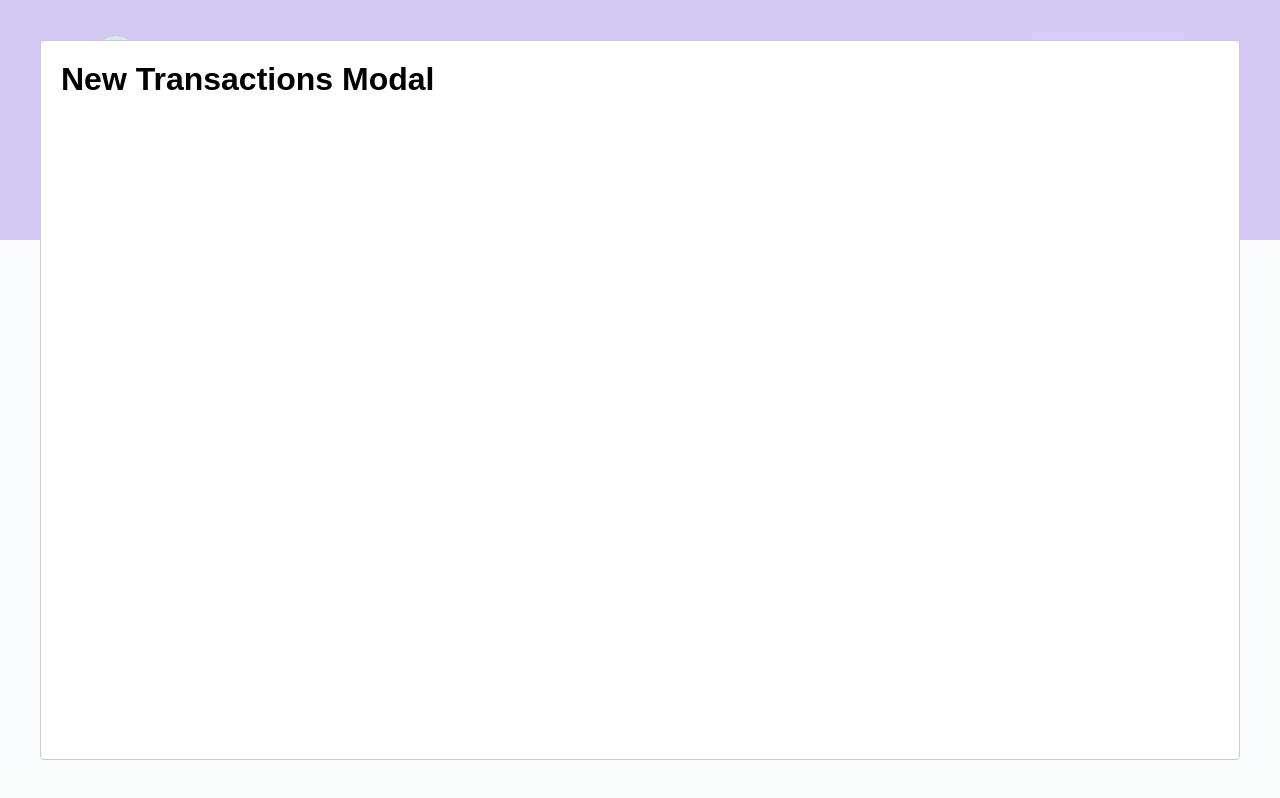
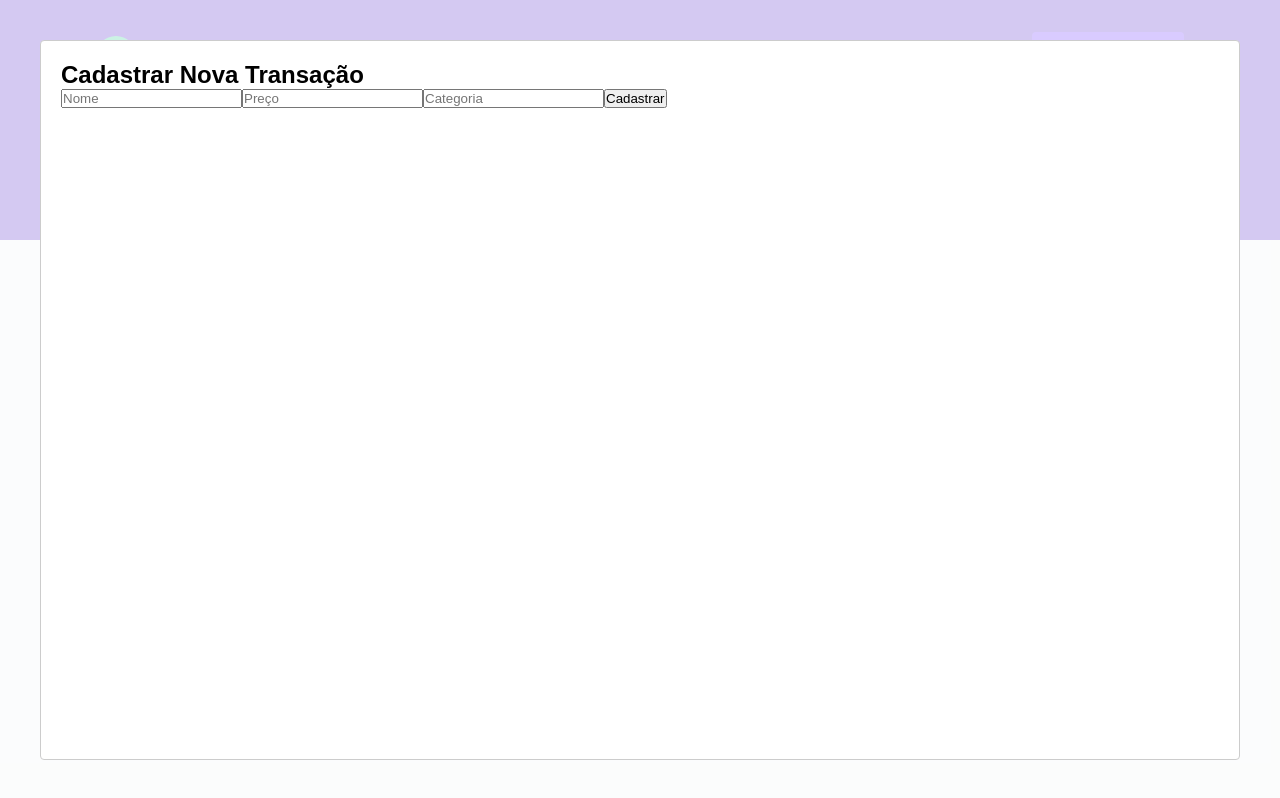
Before and after one commit to tmz81/dtmoney, a React (Vite) app: page / in a window 1280 px wide. Both pictures are taken after a click on the button "New Transition". Built offline with nearby package versions, Linux system fonts and the light colour scheme; no server answers; what miragejs would draw is missing.

Commit message:
struct form

```diff
--- a/src/components/newTransaction/index.tsx
+++ b/src/components/newTransaction/index.tsx
@@ -8,13 +8,22 @@ interface NewTransactionProps {
 
 export function NewTransaction({ isOpen, onRequestClose } : NewTransactionProps){
   return (
-    <Container>
-      <Modal
-          isOpen={isOpen}
-          onRequestClose={onRequestClose}
-          >
-          <h1>New Transactions Modal</h1>
-        </Modal>
-    </Container>
+    <Modal
+      isOpen={isOpen}
+      onRequestClose={onRequestClose}
+      >
+      <Container>
+          <h2>Cadastrar Nova Transação</h2>
+          <input placeholder="Nome"/>
+          <input
+            type="number"
+            placeholder="Preço"
+          />
+          <input placeholder="Categoria"/>
+          <button type="submit">
+              Cadastrar
+          </button>
+        </Container>
+    </Modal>
   )
 }
--- a/src/components/newTransaction/style.ts
+++ b/src/components/newTransaction/style.ts
@@ -1,3 +1,3 @@
 import styled from "styled-components";
 
-export const Container = styled.div``;
+export const Container = styled.form``;
```
